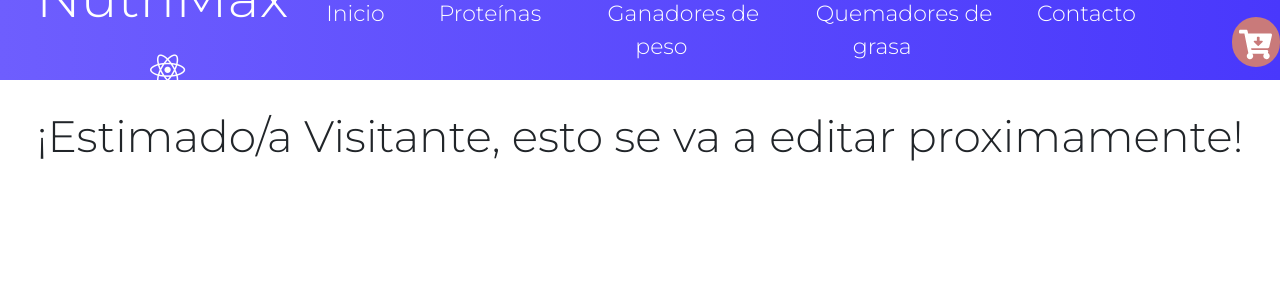
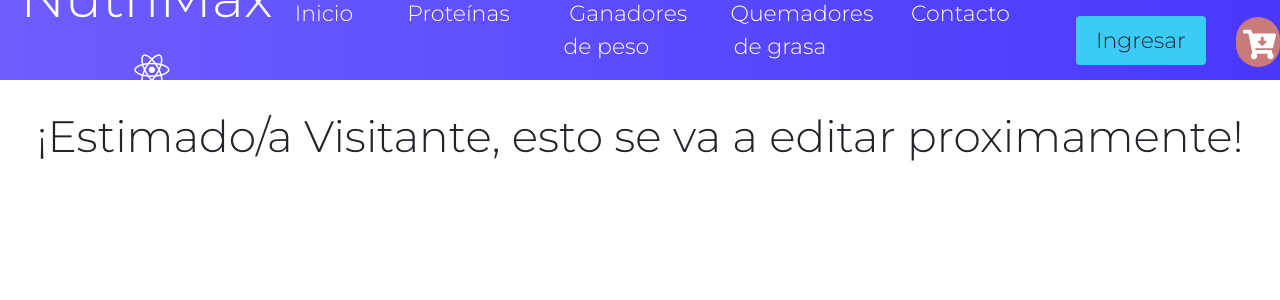
Before and after one commit to francoechegoyen/francoderhouse-echegoyen, a React (Create React App) app: page / in a window 1280 px wide. Shown: the top 300 px of the page. Built offline with nearby package versions, Linux system fonts and the light colour scheme; the HTML template or start-up script is replaced by a standard one.

Commit message:
Cambios 8/6

```diff
--- a/src/components/NavBar/NavBar.js
+++ b/src/components/NavBar/NavBar.js
@@ -30,6 +30,7 @@ handleClick = () => {
                        )
                     })}
                 </ul>
+                <button className="btn">Ingresar</button>
                 <div className="carrito">
                 <CartHover />
                 </div>
```
